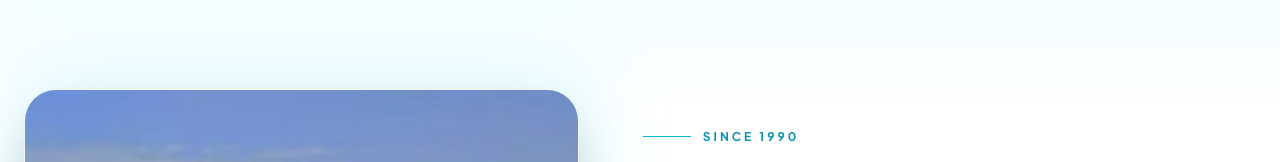
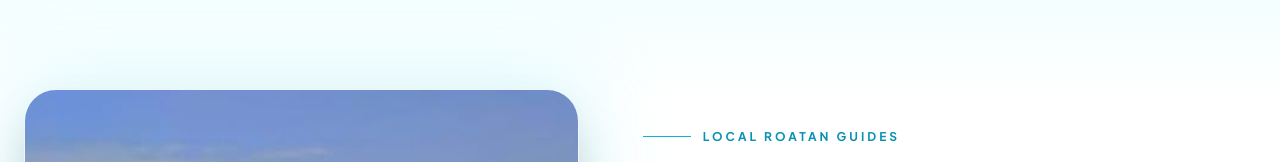
Before and after one commit to roatanflatsfishingjj-tech/roatanflatsfishing, a website: page index.html in a window 1280 px wide. Shown: the part 1240-1402 px from the top of the page. Drawn offline with nearby package versions, Linux system fonts and the light colour scheme; a web font is replaced by a local one.

Commit message:
Remove since 1990 claim

```diff
--- a/index.html
+++ b/index.html
@@ -500,7 +500,7 @@
             <div class="text-center lg:text-left">
                 <span class="inline-flex items-center gap-3 text-cyan-600 font-bold uppercase tracking-[0.25em] text-xs mb-5">
                     <span class="h-px w-12 bg-cyan-500"></span>
-                    Since 1990
+                    Local Roatan Guides
                 </span>
 
                 <h2 class="text-4xl md:text-6xl font-serif font-bold text-slate-900 mb-5 leading-[1.05]">
```
